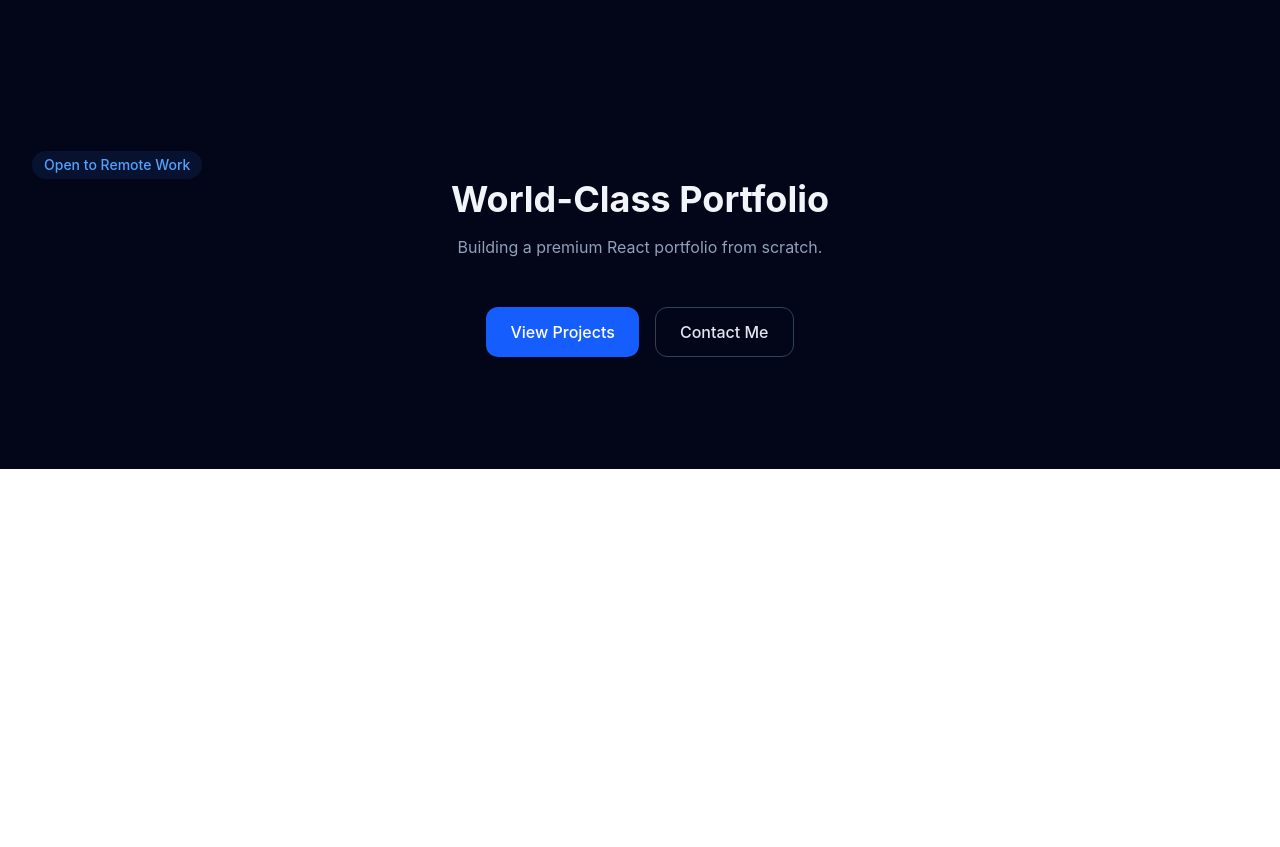
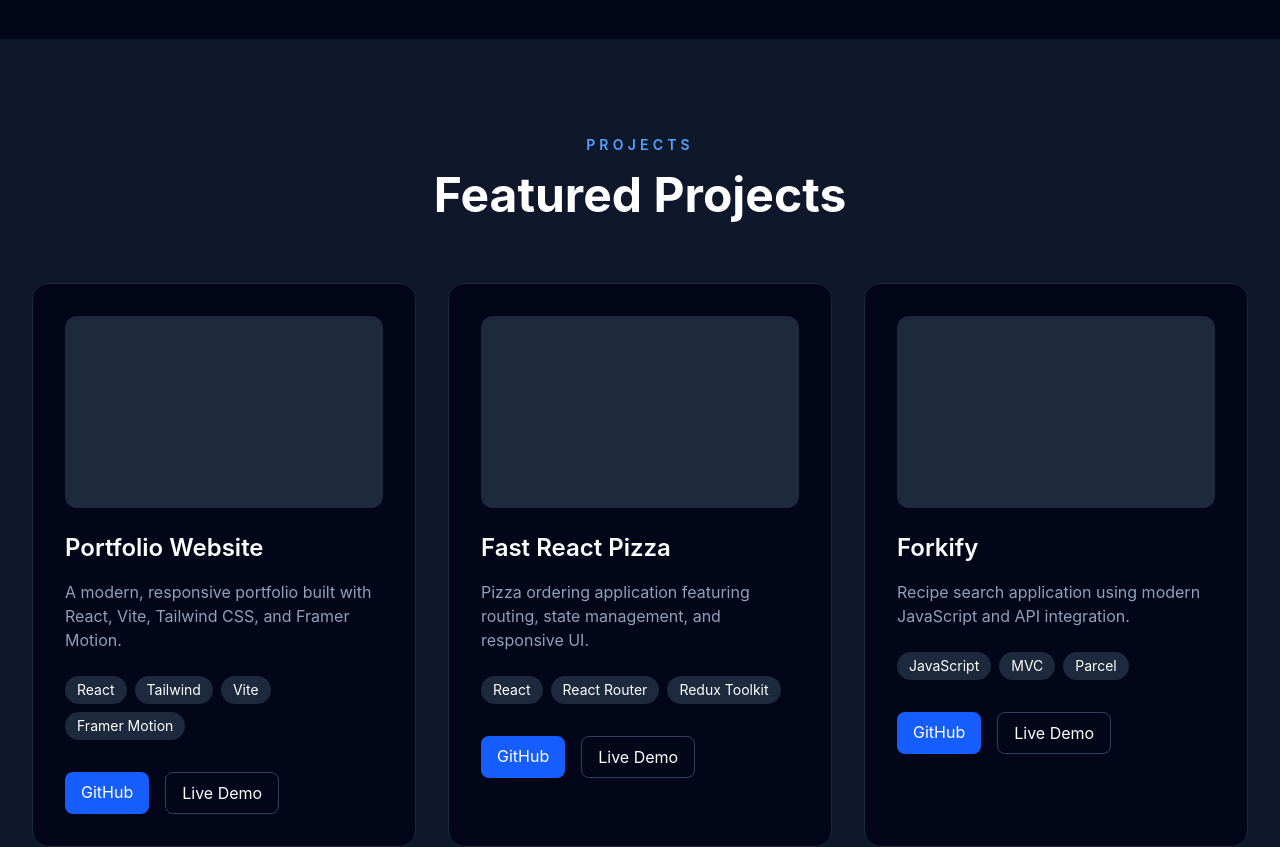
Before and after one commit to sohaib-qadir-nizamani/Portfolio, a React app: page / in a window 1280 px wide. Shown: the part 2440-3287 px from the top of the page. Before the commit the page ends 2909 px from the top, so only its background shows below. Built offline with nearby package versions, Linux system fonts and the light colour scheme; the HTML template or start-up script is replaced by a standard one.

Commit message:
feat: Add experience section

```diff
--- a/src/App.jsx
+++ b/src/App.jsx
@@ -1,12 +1,14 @@
-import Badge from "@/Components/ui/Badge";
-import Button from "@/Components/ui/Button";
-import Container from "@/Components/ui/Container";
-import Heading from "@/Components/ui/Heading";
-import Section from "@/Components/ui/Section";
+// import Badge from "@/Components/ui/Badge";
+// import Button from "@/Components/ui/Button";
+// import Container from "@/Components/ui/Container";
+// import Heading from "@/Components/ui/Heading";
+// import Section from "@/Components/ui/Section";
 import Header from "@/Components/layout/Header";
 import Hero from "@/Components/sections/Hero";
 import About from "@/Components/sections/About";
 import Skills from "@/Components/sections/Skills";
+import Projects from "@/Components/sections/Projects";
+import Experience from "@/Components/sections/Experience";
 
 function App() {
   return (
@@ -17,23 +19,9 @@ function App() {
       <Hero />
       <About />
       <Skills />
+      <Projects />
+      <Experience />
       {/* </div> */}
-
-      <Section>
-        <Container>
-          <Badge>Open to Remote Work</Badge>
-
-          <Heading
-            title="World-Class Portfolio"
-            subtitle="Building a premium React portfolio from scratch."
-          />
-
-          <div className="flex justify-center gap-4">
-            <Button>View Projects</Button>
-            <Button variant="secondary">Contact Me</Button>
-          </div>
-        </Container>
-      </Section>
     </main>
   );
 }
--- a/src/Components/sections/Experience.jsx
+++ b/src/Components/sections/Experience.jsx
@@ -0,0 +1,92 @@
+const experiences = [
+  {
+    year: "2023 – Present",
+    title: "Front-End Web Application Developer",
+    company: "Freelance",
+    description:
+      "Building modern, responsive, and accessible web applications using React, JavaScript, Tailwind CSS, Vite, and AI-assisted development tools.",
+  },
+  {
+    year: "2020 – 2022",
+    title: "Computer System In-Charge",
+    company: "Associate Consultant Engineers (ACE) Ltd.",
+    description:
+      "Managed enterprise IT infrastructure by troubleshooting hardware and software issues, redesigning network architecture, and leading network upgrade initiatives. Planned and supported data center deployment, implemented VLAN segmentation and inter-VLAN routing, managed enterprise storage with Synology NAS, automated data backups, virtualized physical servers, and deployed VMware ESXi to improve infrastructure performance, scalability, and reliability.",
+  },
+  {
+    year: "2017 – 2018",
+    title: "IT Officer",
+    company: "Plan International",
+    description:
+      "Provided IT support for field operations by deploying and maintaining laptops, printers, scanners, mobile devices, and internet connectivity. Installed and configured DBR and CRMS applications, trained field staff and UC secretaries, managed IT asset inventory, ensured endpoint security with antivirus protection, and monitored the overall performance and reliability of IT infrastructure across multiple field locations.",
+  },
+  {
+    year: "2014 – 2016",
+    title: "Network Administrator",
+    company: "DevCon - An Association for Rural Development",
+    description:
+      "Established and managed IT infrastructure across head and remote offices, including network deployment, WAN connectivity, domain services, and centralized data backup solutions. Provided end-user support, maintained the organization's website, deployed virtualized servers with Proxmox VE, implemented VLANs and network security on Cisco devices, and managed IT assets to ensure reliable and efficient business operations.",
+  },
+  {
+    year: "2010 – 2014",
+    title: "IT Executive",
+    company: "AMAN Foundation",
+    description:
+      "Supported enterprise IT infrastructure by deploying and maintaining wireless and wired networks, virtualized servers, Active Directory, DNS, and remote administration solutions. Managed data center operations, configured VLANs and network devices, provided end-user technical support, implemented secure data backup solutions, and ensured reliable IT services across the organization.",
+  },
+  {
+    year: "2009 – 2010",
+    title: "Computer Network Expert CNE",
+    company: "Associate Consultant Engineers (ACE) Ltd.",
+    description:
+      "Managed and supported office IT infrastructure by deploying wired networks, Active Directory, and DHCP services while providing hardware, software, and network support. Maintained network equipment, ensured reliable internet connectivity, and implemented regular data backup procedures to support secure and efficient business operations.",
+  },
+  {
+    year: "2006 – 2008",
+    title: "System Engineer ",
+    company: "e-BizSoft | Microsoft Dynamics Solutions",
+    description:
+      "Designed, implemented, and maintained enterprise network infrastructure, including LAN/WAN environments, servers, and network devices. Provided technical support for TCP/IP connectivity, domain-based networks, VoIP (SIP), PBX systems, and wireless access points, ensuring reliable communication and efficient IT operations.",
+  },
+];
+
+const Experience = () => {
+  return (
+    <section
+      id="experience"
+      className="bg-slate-950 px-6 py-24 text-white lg:px-8"
+    >
+      <div className="mx-auto max-w-7xl">
+        <div className="mb-16 text-center">
+          <p className="text-sm font-semibold tracking-[0.3em] text-blue-400 uppercase">
+            Experience
+          </p>
+
+          <h2 className="mt-4 text-4xl font-bold md:text-5xl">
+            My Professional Journey
+          </h2>
+        </div>
+
+        <div className="relative mx-auto max-w-4xl border-l-2 border-blue-600 pl-8">
+          {experiences.map((item) => (
+            <div key={item.year} className="relative mb-12">
+              <div className="absolute top-2 -left-[42px] h-5 w-5 rounded-full border-4 border-slate-950 bg-blue-500"></div>
+
+              <p className="text-sm font-semibold text-blue-400">{item.year}</p>
+
+              <h3 className="mt-2 text-2xl font-bold">{item.title}</h3>
+
+              <p className="mt-1 text-slate-300">{item.company}</p>
+
+              <p className="mt-4 leading-8 text-slate-400">
+                {item.description}
+              </p>
+            </div>
+          ))}
+        </div>
+      </div>
+    </section>
+  );
+};
+
+export default Experience;
--- a/src/Components/sections/Projects.jsx
+++ b/src/Components/sections/Projects.jsx
@@ -0,0 +1,91 @@
+const projects = [
+  {
+    title: "Portfolio Website",
+    description:
+      "A modern, responsive portfolio built with React, Vite, Tailwind CSS, and Framer Motion.",
+    tech: ["React", "Tailwind", "Vite", "Framer Motion"],
+    github: "#",
+    live: "#",
+  },
+  {
+    title: "Fast React Pizza",
+    description:
+      "Pizza ordering application featuring routing, state management, and responsive UI.",
+    tech: ["React", "React Router", "Redux Toolkit"],
+    github: "#",
+    live: "#",
+  },
+  {
+    title: "Forkify",
+    description:
+      "Recipe search application using modern JavaScript and API integration.",
+    tech: ["JavaScript", "MVC", "Parcel"],
+    github: "#",
+    live: "#",
+  },
+];
+
+const Projects = () => {
+  return (
+    <section
+      id="projects"
+      className="bg-slate-900 px-6 py-24 text-white lg:px-8"
+    >
+      <div className="mx-auto max-w-7xl">
+        <div className="mb-16 text-center">
+          <p className="text-sm font-semibold tracking-[0.3em] text-blue-400 uppercase">
+            Projects
+          </p>
+
+          <h2 className="mt-4 text-4xl font-bold md:text-5xl">
+            Featured Projects
+          </h2>
+        </div>
+
+        <div className="grid gap-8 md:grid-cols-2 lg:grid-cols-3">
+          {projects.map((project) => (
+            <article
+              key={project.title}
+              className="rounded-2xl border border-slate-800 bg-slate-950 p-8 transition hover:-translate-y-2 hover:border-blue-500"
+            >
+              <div className="mb-6 h-48 rounded-xl bg-slate-800"></div>
+
+              <h3 className="text-2xl font-semibold">{project.title}</h3>
+
+              <p className="mt-4 text-slate-400">{project.description}</p>
+
+              <div className="mt-6 flex flex-wrap gap-2">
+                {project.tech.map((item) => (
+                  <span
+                    key={item}
+                    className="rounded-full bg-slate-800 px-3 py-1 text-sm"
+                  >
+                    {item}
+                  </span>
+                ))}
+              </div>
+
+              <div className="mt-8 flex gap-4">
+                <a
+                  href={project.github}
+                  className="rounded-lg bg-blue-600 px-4 py-2 hover:bg-blue-700"
+                >
+                  GitHub
+                </a>
+
+                <a
+                  href={project.live}
+                  className="rounded-lg border border-slate-700 px-4 py-2 hover:border-blue-500"
+                >
+                  Live Demo
+                </a>
+              </div>
+            </article>
+          ))}
+        </div>
+      </div>
+    </section>
+  );
+};
+
+export default Projects;
```
